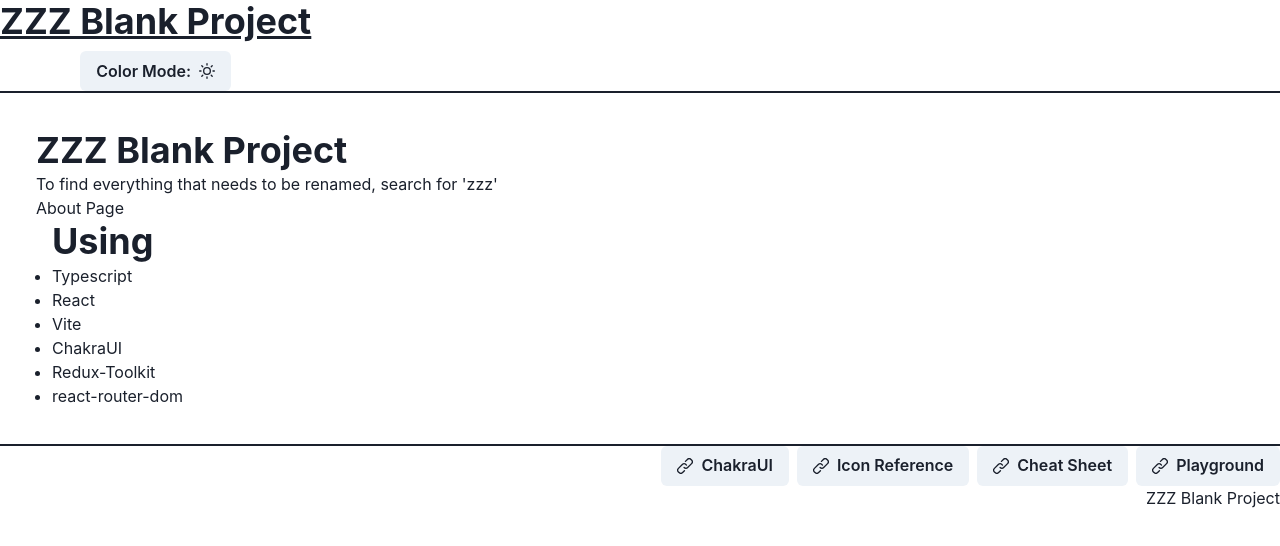
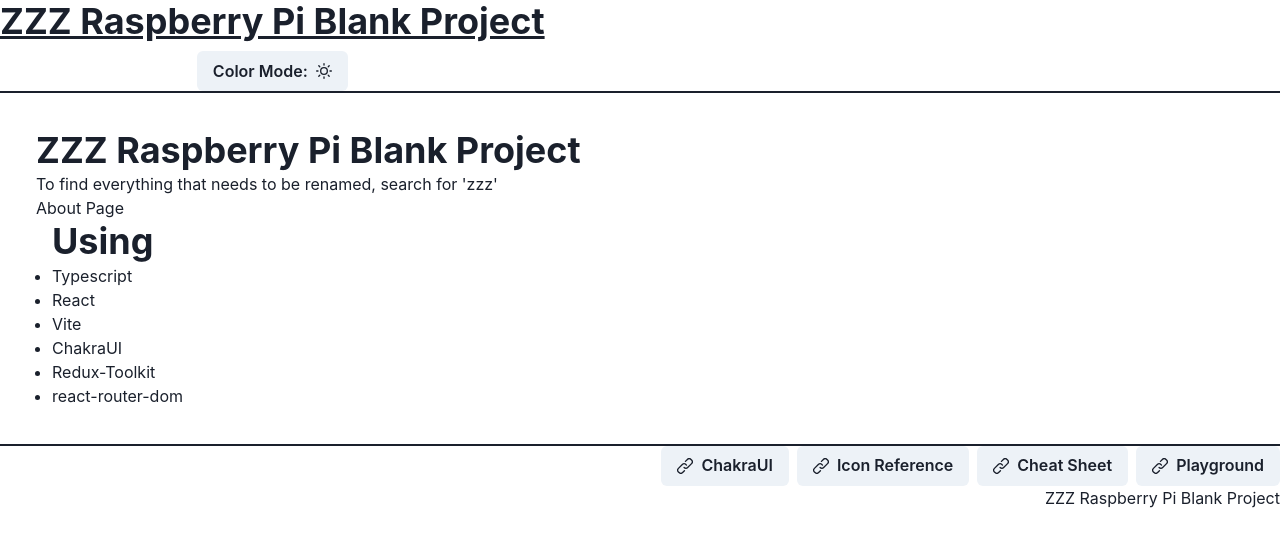
Before and after one commit to vpbasile/zzz-blank, a React (Vite) app: page / in a window 1280 px wide. Shown: the top 546 px of the page. Built offline with nearby package versions, Linux system fonts and the light colour scheme.

Commit message:
Update project name to include Raspberry Pi

```diff
--- a/index.html
+++ b/index.html
@@ -4,7 +4,7 @@
     <meta charset="UTF-8" />
     <!-- <link rel="icon" type="image/svg+xml" href="" /> -->
     <meta name="viewport" content="width=device-width, initial-scale=1.0" />
-    <title>ZZZ Vite + React + TS + ChakraUI Project</title>
+    <title>ZZZ Raspberry Pi: Vite + React + TS + ChakraUI Project</title>
   </head>
   <body>
     <div id="root"></div>
--- a/package.json
+++ b/package.json
@@ -1,5 +1,5 @@
 {
-  "name": "zzz-blank",
+  "name": "zzz-rpi-blank",
   "private": true,
   "version": "0.0.0",
   "type": "module",
--- a/src/Homepage.tsx
+++ b/src/Homepage.tsx
@@ -3,7 +3,7 @@ import { Link } from "react-router-dom";
 
 export default function Home() {
     return (<>
-        <Heading as={'h1'}>ZZZ Blank Project</Heading>
+        <Heading as={'h1'}>ZZZ Raspberry Pi Blank Project</Heading>
         <Text>To find everything that needs to be renamed, search for 'zzz'</Text>
         <Link to={"/about"} ><Text size={'3xl'}>About Page</Text></Link>
         <UnorderedList>
--- a/src/components/layout/sandboxFooter.tsx
+++ b/src/components/layout/sandboxFooter.tsx
@@ -9,6 +9,6 @@ export default function Footer() {
             <Button leftIcon={<LinkIcon />}><Link isExternal href="https://chakra-ui-cheatsheet.vercel.app/">Cheat Sheet</Link></Button>
             <Button leftIcon={<LinkIcon />}><Link isExternal href="https://play.chakra-ui.com/playground">Playground</Link></Button>
         </ButtonGroup>
-        <Text>ZZZ Blank Project</Text>
+        <Text>ZZZ Raspberry Pi Blank Project</Text>
     </Box>)
 }
--- a/src/components/layout/sandboxHeader.tsx
+++ b/src/components/layout/sandboxHeader.tsx
@@ -1,4 +1,4 @@
-import { Flex, Heading, VStack, Link } from "@chakra-ui/react";
+import { Flex, Heading, Link, VStack } from "@chakra-ui/react";
 import ColorModeButton from "../colorModeButton";
 
 export default function Header() {
@@ -16,7 +16,7 @@ export default function Header() {
 
     return (<Flex id="header" borderBottom={`2px`} marginBottom={'xl'}>
         <VStack>
-            <Heading flex={3} as={'h1'}><Link href="/">ZZZ Blank Project</Link></Heading>
+            <Heading flex={3} as={'h1'}><Link href="/">ZZZ Raspberry Pi Blank Project</Link></Heading>
             <ColorModeButton />
         </VStack>
     </Flex >)
```
Also changed, not shown: 2 other files (tests, documents, lock files or other folders).
